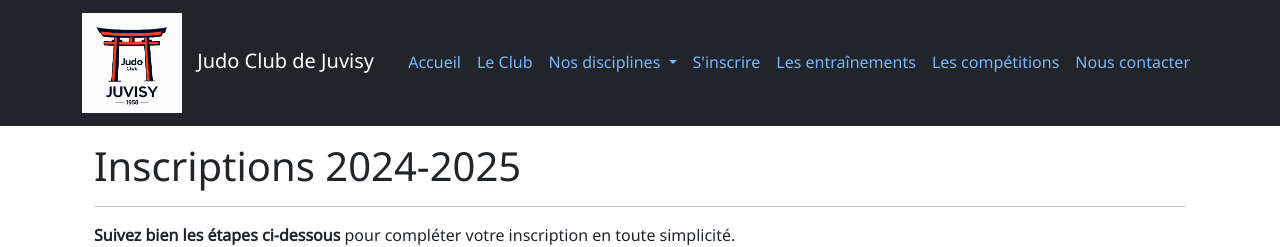
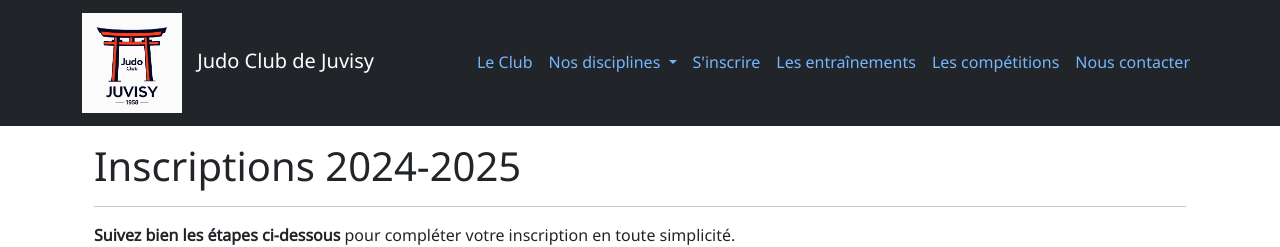
Before and after one commit to JudoClubJuvisy/website2, a Jekyll site: the page built from inscription.html, in a window 1280 px wide. Shown: the top 247 px of the page. Built offline with Jekyll 4.4.1, drawn with Linux system fonts in a browser that asks for light colours.

Commit message:
Suppression de l'entrée accueil
l'entrée de menu accueil est inutile puisqu'il y a le logo qui permet de revenir à la page d'accueil. Supprimée

```diff
--- a/_includes/header.html
+++ b/_includes/header.html
@@ -20,9 +20,6 @@
                 <!-- Menu de navigation aligné à droite -->
                 <div class="collapse navbar-collapse justify-content-end" id="navbarNav">
                     <ul class="navbar-nav">
-                        <li class="nav-item">
-                            <a class="nav-link" id="nav-home" href="{{ '/index.html' | relative_url }}" aria-label="Accueil">Accueil</a>
-                        </li>
                         <li class="nav-item">
                             <a class="nav-link" id="nav-club" href="{{ '/le-club.html' | relative_url }}" aria-label="Le Club">Le Club</a>
                         </li>
--- a/inscription.html
+++ b/inscription.html
@@ -140,7 +140,7 @@ title: Inscription au Judo Club de Juvisy en Essonne
                 <div class="accordion-body">
                     <p>Vous pouvez régler la cotisation de plusieurs façons :</p>
                     <ul>
-                        <li><strong>En ligne :</strong> lors de votre inscription sur HelloAsso</li>
+                        <li><strong>En ligne :</strong> lors de votre inscription via HelloAsso</li>
                         <li><strong>Par carte bancaire :</strong> au stand du club lors de la journée des associations le <strong>dimanche 8 septembre 2024</strong>, de 9h à 18h, au parc des Grottes à Juvisy-sur-Orge.</li>
                         <li><strong>Par chèque :</strong> à l'ordre du Judo Club de Juvisy.</li>
                     </ul>
```
